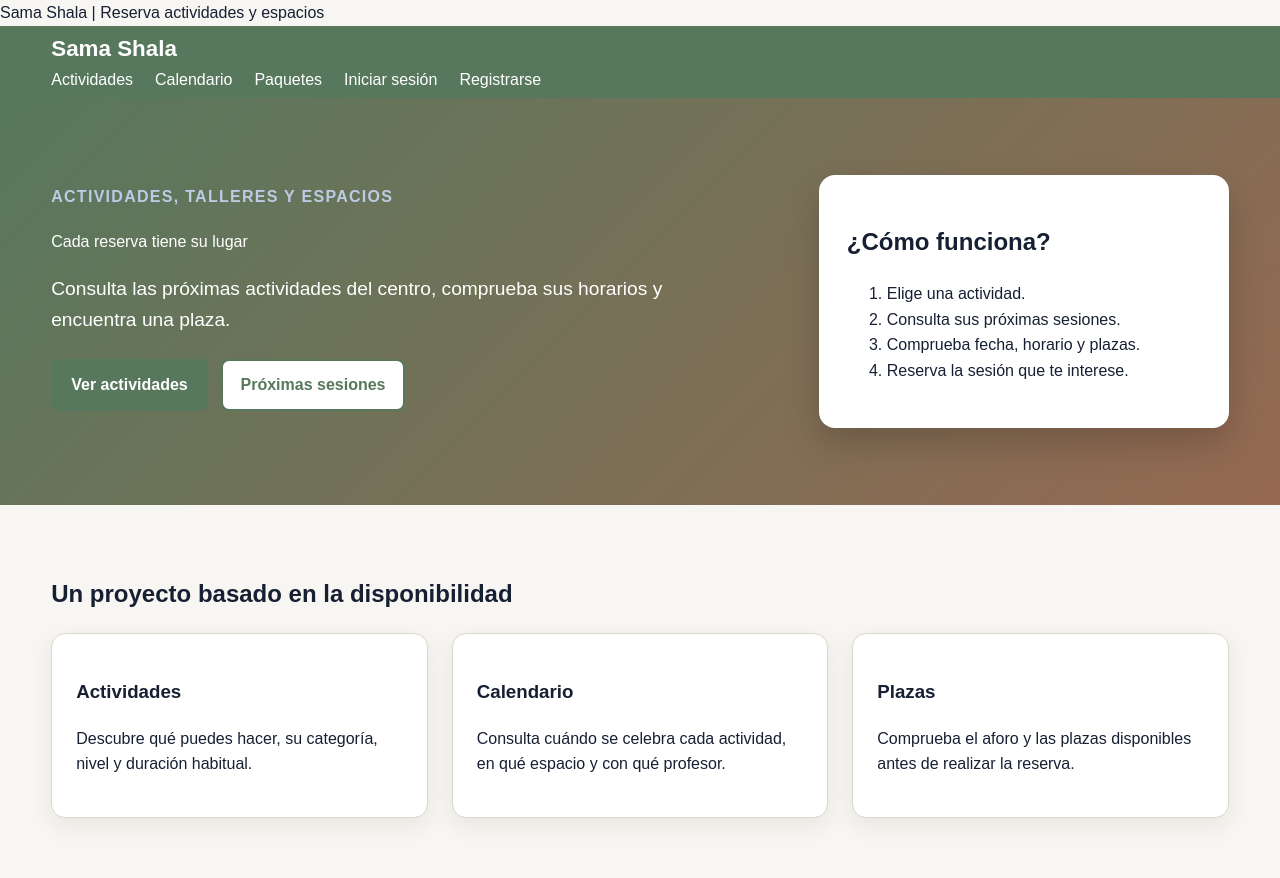
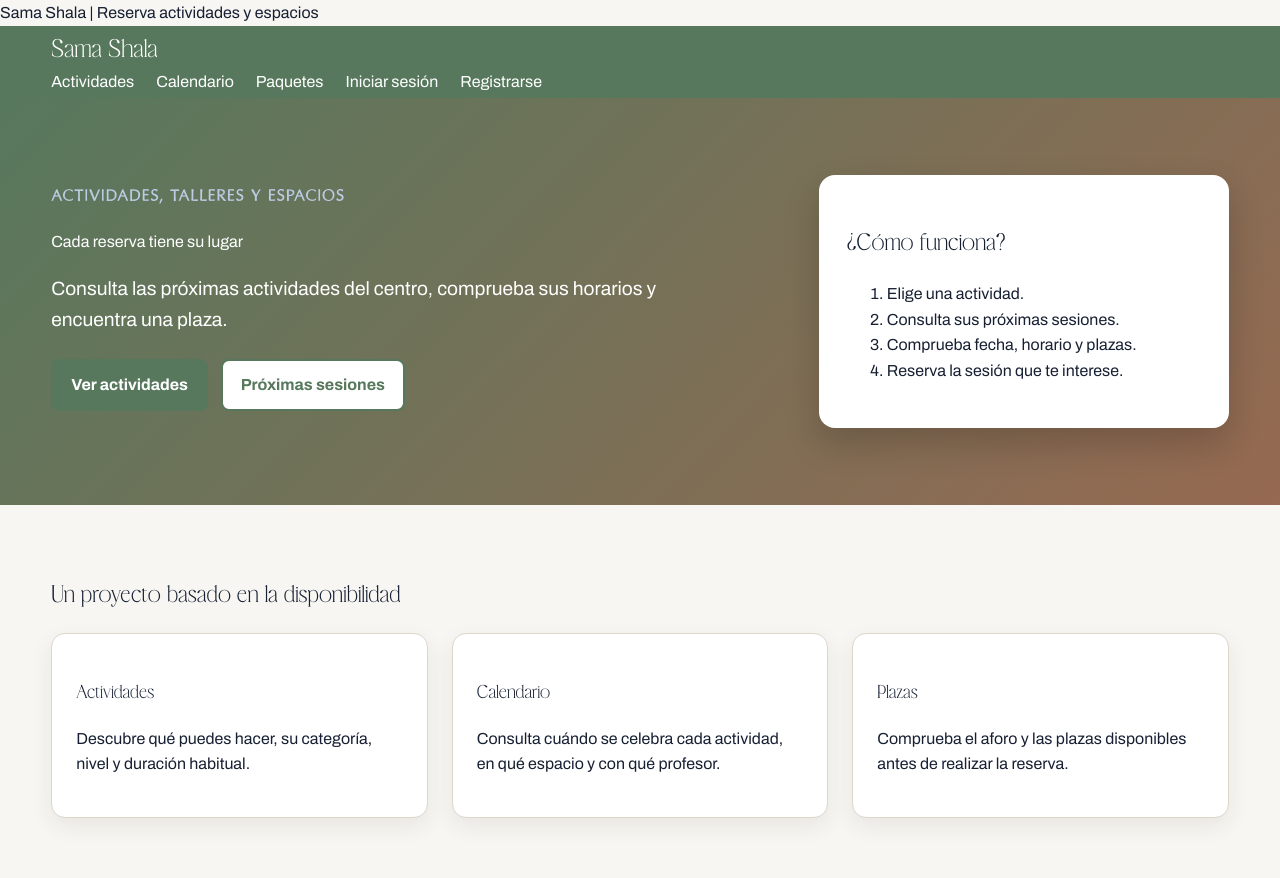
Before and after one commit to christianpanche9-dot/sama_shala, a PHP site: page / in a window 1280 px wide. Run offline with PHP 8.4, Linux system fonts and the light colour scheme.

Commit message:
Aplica la tipografía del Manual de Identidad Visual
Incrusta las tres familias oficiales de marca vía @font-face:
CS Boris para títulos (h1/h2/h3/logo), Fine Art Sans Vector para
las etiquetas en mayúscula, y Archivo (400/500/600/700/800) como
tipografía de cuerpo en lugar de Arial/Helvetica.

Co-Authored-By: Claude Sonnet 5 <noreply@anthropic.com>

```diff
--- a/estilos.css
+++ b/estilos.css
@@ -1,4 +1,67 @@
+@font-face {
+font-family: "Archivo";
+src: url("fuentes/Archivo/Archivo-Regular.ttf") format("truetype");
+font-weight: 400;
+font-style: normal;
+font-display: swap;
+}
+@font-face {
+font-family: "Archivo";
+src: url("fuentes/Archivo/Archivo-Medium.ttf") format("truetype");
+font-weight: 500;
+font-style: normal;
+font-display: swap;
+}
+@font-face {
+font-family: "Archivo";
+src: url("fuentes/Archivo/Archivo-SemiBold.ttf") format("truetype");
+font-weight: 600;
+font-style: normal;
+font-display: swap;
+}
+@font-face {
+font-family: "Archivo";
+src: url("fuentes/Archivo/Archivo-Bold.ttf") format("truetype");
+font-weight: 700;
+font-style: normal;
+font-display: swap;
+}
+@font-face {
+font-family: "Archivo";
+src: url("fuentes/Archivo/Archivo-ExtraBold.ttf") format("truetype");
+font-weight: 800;
+font-style: normal;
+font-display: swap;
+}
+@font-face {
+font-family: "CS Boris";
+src: url("fuentes/CS-Boris/CSBoris-Regular.otf") format("opentype");
+font-weight: 400;
+font-style: normal;
+font-display: swap;
+}
+@font-face {
+font-family: "CS Boris";
+src: url("fuentes/CS-Boris/CSBoris-Italic.otf") format("opentype");
+font-weight: 400;
+font-style: italic;
+font-display: swap;
+}
+@font-face {
+font-family: "Fine Art Sans Vector";
+src: url("fuentes/Fine-Art-Sans-Vector/FineArtSansVectorRegular.otf") format("opentype");
+font-weight: 400;
+font-style: normal;
+font-display: swap;
+}
 :root {
+--fuente-titulares: "CS Boris", Georgia, serif;
+--fuente-etiquetas: "Fine Art Sans Vector", Arial, sans-serif;
+--fuente-cuerpo:
+Archivo,
+Arial,
+Helvetica,
+sans-serif;
 --color-azul: #bdcbe4;
 --color-azul-claro: #e7ecf5;
 --color-blanco-hueso: #ebebeb;
@@ -24,10 +87,7 @@ body {
 margin: 0;
 color: var(--color-texto);
 background-color: var(--color-fondo);
-font-family:
-Arial,
-Helvetica,
-sans-serif;
+font-family: var(--fuente-cuerpo);
 line-height: 1.6;
 }
 a {
@@ -36,6 +96,12 @@ color: inherit;
 img {
 display: block;
 max-width: 100%;
+}
+h1,
+h2,
+h3 {
+font-family: var(--fuente-titulares);
+font-weight: 400;
 }
 .contenedor {
 width: min(1180px, 92%);
@@ -58,8 +124,9 @@ gap: 30px;
 }
 .logo {
 color: white;
-font-size: 1.4rem;
-font-weight: 800;
+font-family: var(--fuente-titulares);
+font-size: 1.6rem;
+font-weight: 400;
 text-decoration: none;
 }
 .menu-principal {
@@ -111,6 +178,7 @@ rgba(0, 0, 0, 0.18);
 }
 .etiqueta {
 color: var(--color-verde-oscuro);
+font-family: var(--fuente-etiquetas);
 font-weight: 800;
 letter-spacing: 0.08em;
 text-transform: uppercase;
```
Also changed, not shown: fuentes/Archivo/Archivo-Bold.ttf (added), fuentes/Archivo/Archivo-ExtraBold.ttf (added), fuentes/Archivo/Archivo-Medium.ttf (added), fuentes/Archivo/Archivo-Regular.ttf (added), fuentes/Archivo/Archivo-SemiBold.ttf (added), fuentes/CS-Boris/CSBoris-Italic.otf (added), fuentes/CS-Boris/CSBoris-Regular.otf (added), fuentes/Fine-Art-Sans-Vector/FineArtSansVectorRegular.otf (added).
